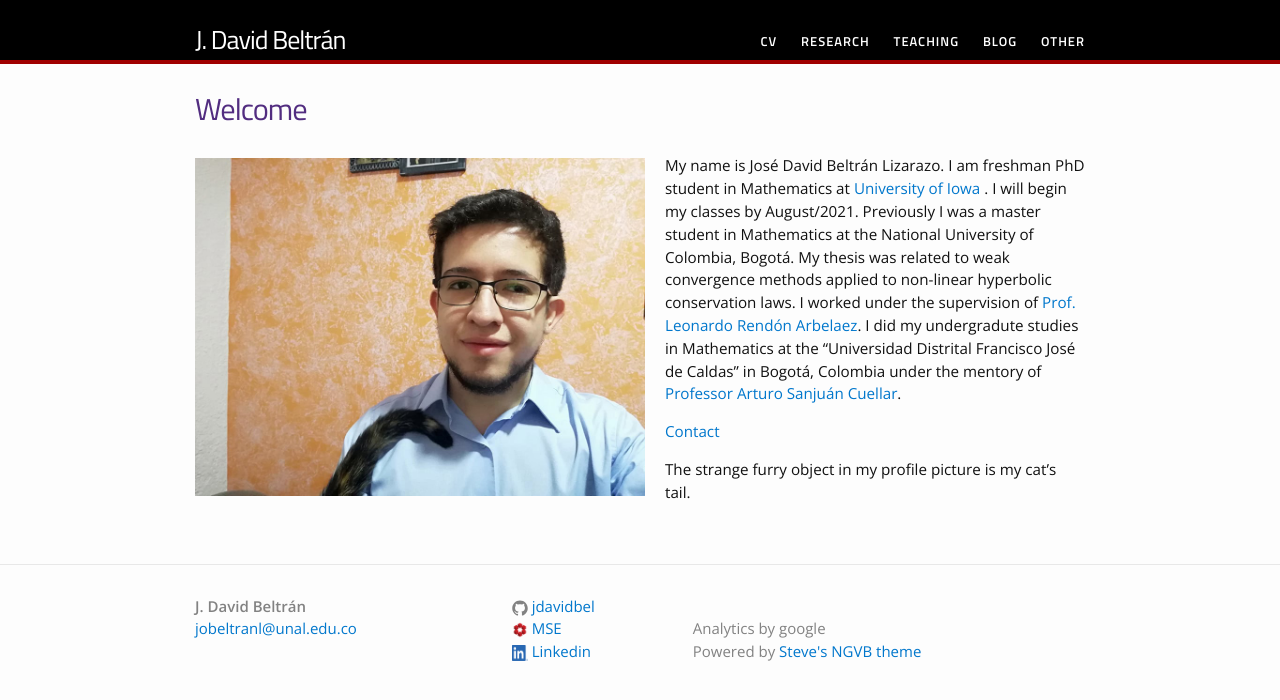
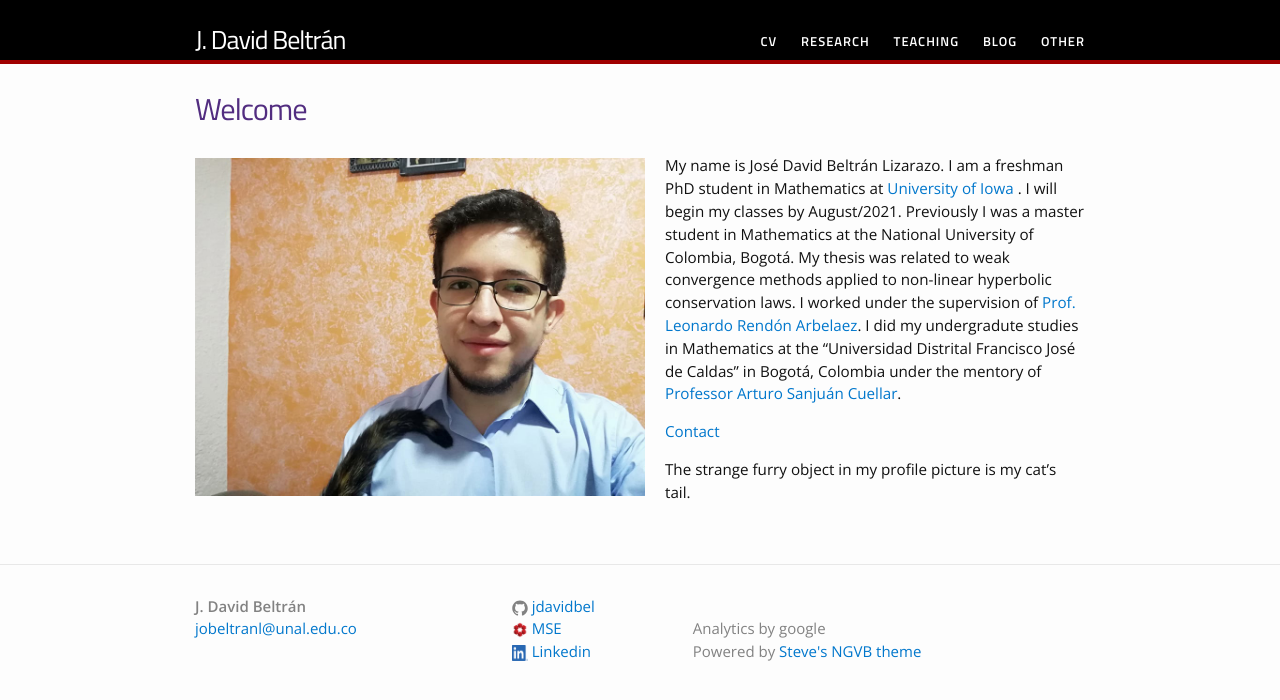
Before and after one commit to jdavidbel/jdavidbel.github.io, a Jekyll site: the page built from index.md, in a window 1280 px wide. Shown: the top 700 px of the page. Built offline with Jekyll 4.4.1, drawn with Linux system fonts in a browser that asks for light colours.

Commit message:
correction.

```diff
--- a/index.md
+++ b/index.md
@@ -6,7 +6,7 @@ permalink: /
 {% include image.html url="images/photo1.jpg" caption="" width="450px" align="left" %}
 
 My name is José David Beltrán Lizarazo.
-I am freshman PhD student in Mathematics at [University of Iowa](https://math.uiowa.edu/) . I will begin my classes by August/2021. Previously I was a master student in Mathematics at the National University of Colombia, Bogotá.
+I am a freshman PhD student in Mathematics at [University of Iowa](https://math.uiowa.edu/) . I will begin my classes by August/2021. Previously I was a master student in Mathematics at the National University of Colombia, Bogotá.
 My thesis was related to weak convergence methods applied to non-linear hyperbolic conservation laws. I worked under the supervision of [Prof. Leonardo Rendón Arbelaez](https://scholar.google.com/citations?user=5U0ZQxcAAAAJ&hl=es).
 I did my undergradute studies in Mathematics at the "Universidad Distrital Francisco José de Caldas" in Bogotá, Colombia under the mentory of [Professor Arturo Sanjuán Cuellar](https://comunidad.udistrital.edu.co/arturosanjuan/).
 
```
